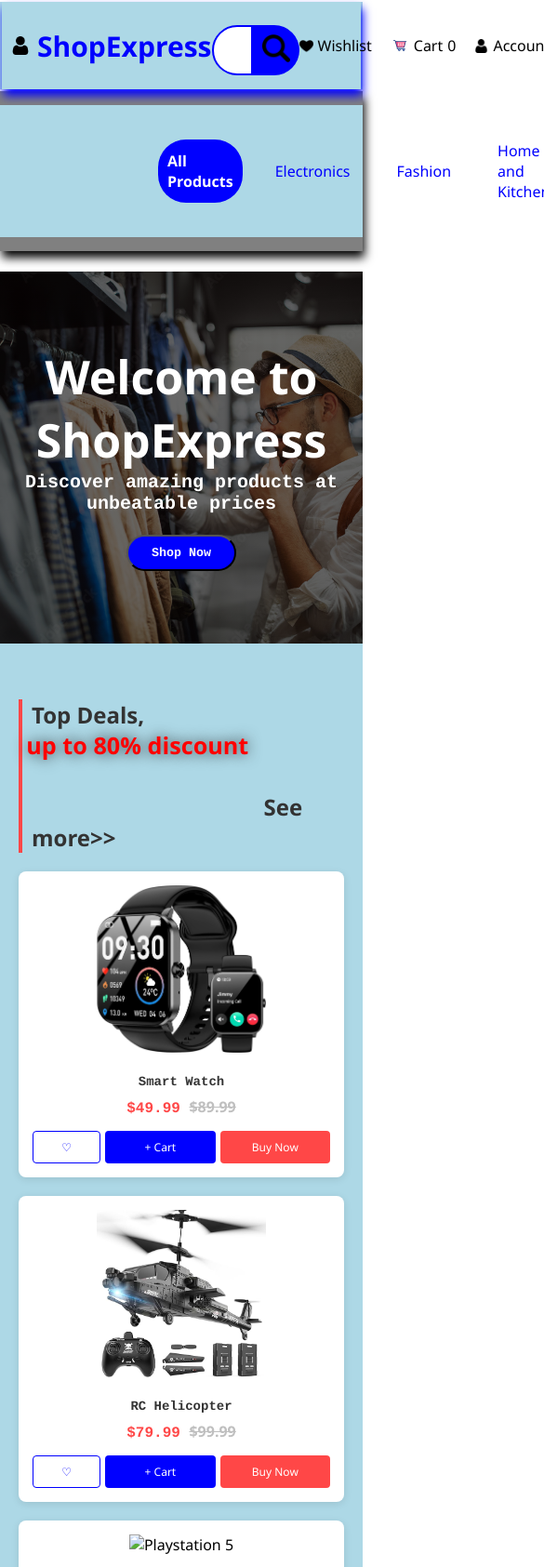
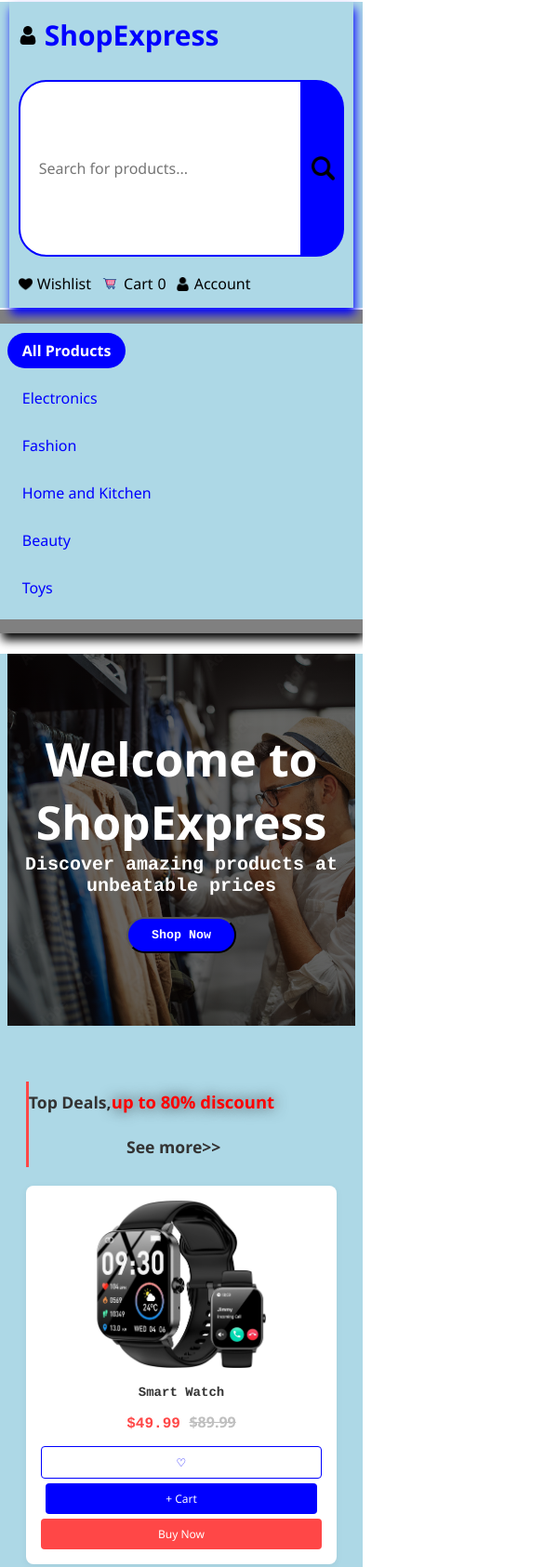
Before and after one commit to AliyuMakama/ShopExpress, a plain HTML site: page index.html in a window 390 px wide. Shown: the top 1685 px of the page at 93% size, 585 px wide, since content can reach past the window. Drawn offline with Linux system fonts and the light colour scheme.

Commit message:
Update style.css

```diff
--- a/style.css
+++ b/style.css
@@ -1,10 +1,5 @@
 html{
     scroll-behavior: smooth;
-}
-* {
-    margin: 0;
-    padding: 0;
-    box-sizing: border-box;
 }
 .container{
     background-color: lightblue;
@@ -400,3 +395,182 @@ footer{
     color: #000;
     font-size: 1.1em;
 }
+
+/* Make images and containers flexible */
+img {
+    max-width: 100%;
+    height: auto;
+    display: block;
+}
+
+.container, .contain {
+    width: 90%;
+    max-width: 1200px;
+    margin: 0 auto;
+}
+
+/* Responsive Navbar */
+.navbar {
+    display: flex;
+    flex-wrap: wrap;
+    align-items: center;
+    justify-content: space-between;
+}
+
+.search-bar {
+    flex: 1 1 200px;
+    margin: 10px;
+}
+
+.user-actions {
+    display: flex;
+    gap: 10px;
+}
+
+/* Responsive Category Navigation */
+.category-list {
+    display: flex;
+    flex-wrap: wrap;
+    gap: 10px;
+}
+
+.category-item, .category-item-active {
+    padding: 8px 16px;
+    border-radius: 20px;
+    margin-bottom: 5px;
+}
+
+/* Product Grid Responsive */
+.products-wrapper {
+    display: flex;
+    flex-wrap: wrap;
+    gap: 20px;
+    justify-content: flex-start;
+}
+
+.products-grid {
+    flex: 1 1 220px;
+    min-width: 220px;
+    max-width: 250px;
+    background: #fff;
+    border-radius: 8px;
+    box-shadow: 0 2px 8px rgba(0,0,0,0.05);
+    padding: 16px;
+    margin-bottom: 20px;
+    display: flex;
+    flex-direction: column;
+    align-items: center;
+}
+
+/* Button Group Responsive */
+.button-group {
+    display: flex;
+    gap: 8px;
+    flex-wrap: wrap;
+    margin-top: 10px;
+}
+
+/* Testimonials Responsive */
+.testimonials-wrapper {
+    display: flex;
+    flex-wrap: wrap;
+    gap: 20px;
+    justify-content: flex-start;
+}
+
+.testimonial-card {
+    flex: 1 1 250px;
+    min-width: 220px;
+    background: #f9f9f9;
+    border-radius: 8px;
+    padding: 16px;
+}
+
+/* Footer Responsive */
+.footer-content {
+    display: flex;
+    flex-wrap: wrap;
+    gap: 30px;
+    justify-content: flex-start;
+}
+
+.footer-column {
+    flex: 1 1 200px;
+    min-width: 180px;
+    margin-bottom: 20px;
+}
+
+/* MEDIA QUERIES FOR RESPONSIVENESS */
+@media (max-width: 1100px) {
+    .products-wrapper {
+        grid-template-columns: repeat(auto-fill, minmax(180px, 1fr));
+        gap: 15px;
+    }
+    .footer-content {
+        grid-template-columns: repeat(auto-fit, minmax(180px, 1fr));
+        gap: 15px;
+    }
+}
+
+@media (max-width: 900px) {
+    .navbar {
+        flex-direction: column;
+        align-items: flex-start;
+        gap: 10px;
+    }
+    .search-bar {
+        width: 100%;
+        margin: 10px 0;
+    }
+    .category-list {
+        flex-direction: column;
+        gap: 10px;
+        padding: 10px 0;
+        margin: 0;
+    }
+    .products-wrapper {
+        grid-template-columns: repeat(auto-fill, minmax(160px, 1fr));
+    }
+    .footer-content {
+        grid-template-columns: 1fr;
+    }
+}
+
+@media (max-width: 600px) {
+    .container, .contain {
+        width: 100%;
+        padding: 0 2vw;
+    }
+    .navbar, .category-list {
+        flex-direction: column;
+        align-items: flex-start;
+        gap: 8px;
+    }
+    .products-wrapper {
+        grid-template-columns: 1fr;
+        gap: 10px;
+    }
+    .products-grid, .testimonial-card, .footer-column {
+        min-width: 100%;
+        max-width: 100%;
+    }
+    .section-title {
+        font-size: 1.1em;
+        padding: 10px 0;
+        white-space: normal;
+        border-left: 3px solid #ff4747;
+    }
+    .button-group {
+        flex-direction: column;
+        gap: 5px;
+        width: 100%;
+    }
+    .testimonials-wrapper {
+        flex-direction: column;
+        gap: 10px;
+        align-items: stretch;
+    }
+    .footer-content {
+        gap: 10px;
+    }
+}
```
